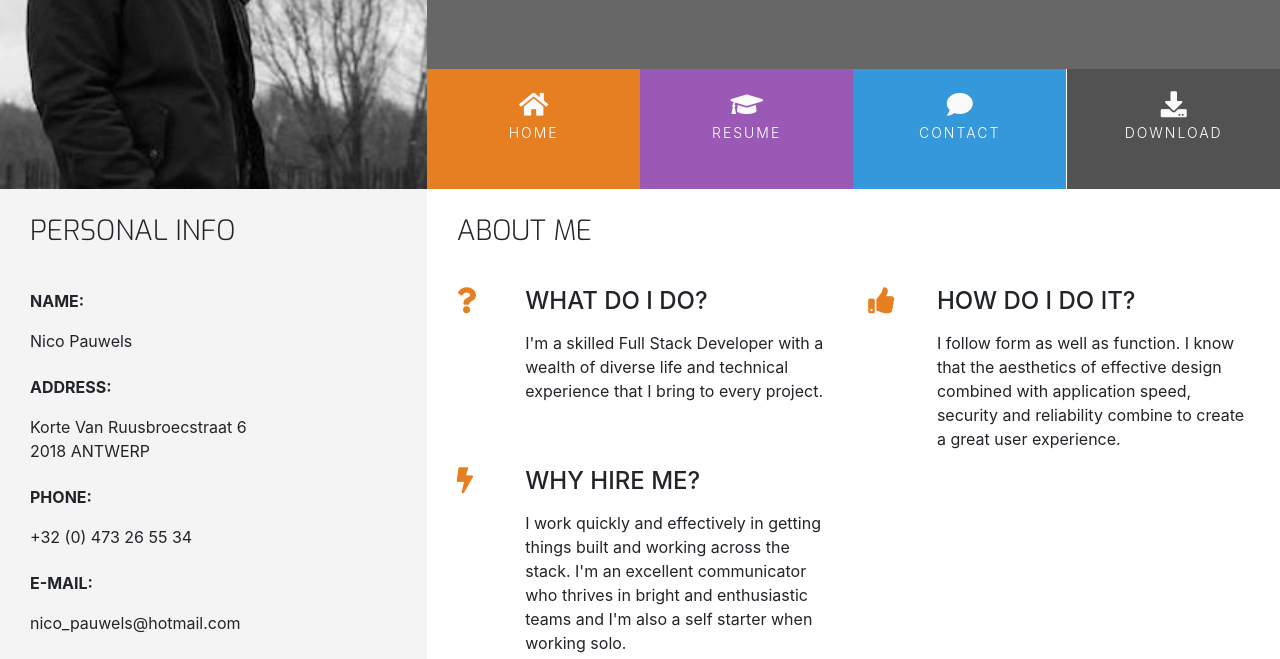
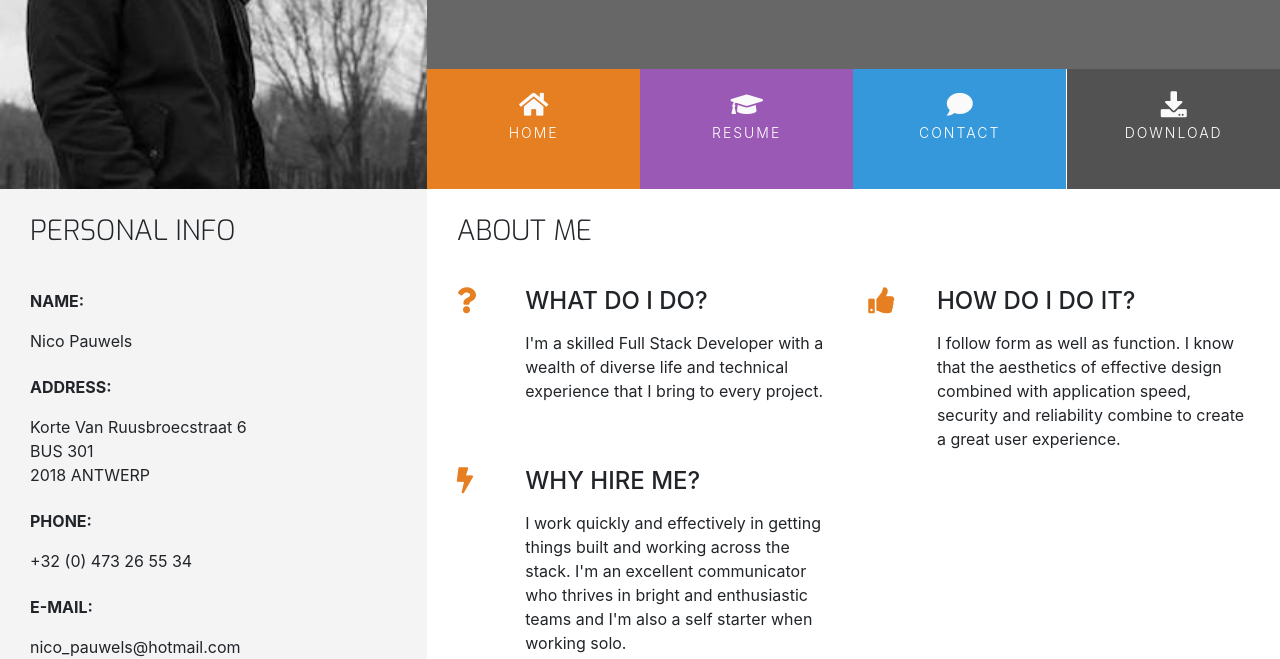
Before and after one commit to NicoPauwels/My-CV, a plain HTML site: page index.html in a window 1280 px wide. Shown: the part 180-839 px from the top of the page. Drawn offline with nearby package versions, Linux system fonts and the light colour scheme.

Commit message:
Minor Changes in coordinates

```diff
--- a/index.html
+++ b/index.html
@@ -69,7 +69,7 @@
                     </div>
                     <div class="value">
                         <p>
-                           Korte Van Ruusbroecstraat 6<br>2018 ANTWERP
+                           Korte Van Ruusbroecstraat 6 BUS 301<br>2018 ANTWERP
                         </p>
                     </div>
                  </div>
```
